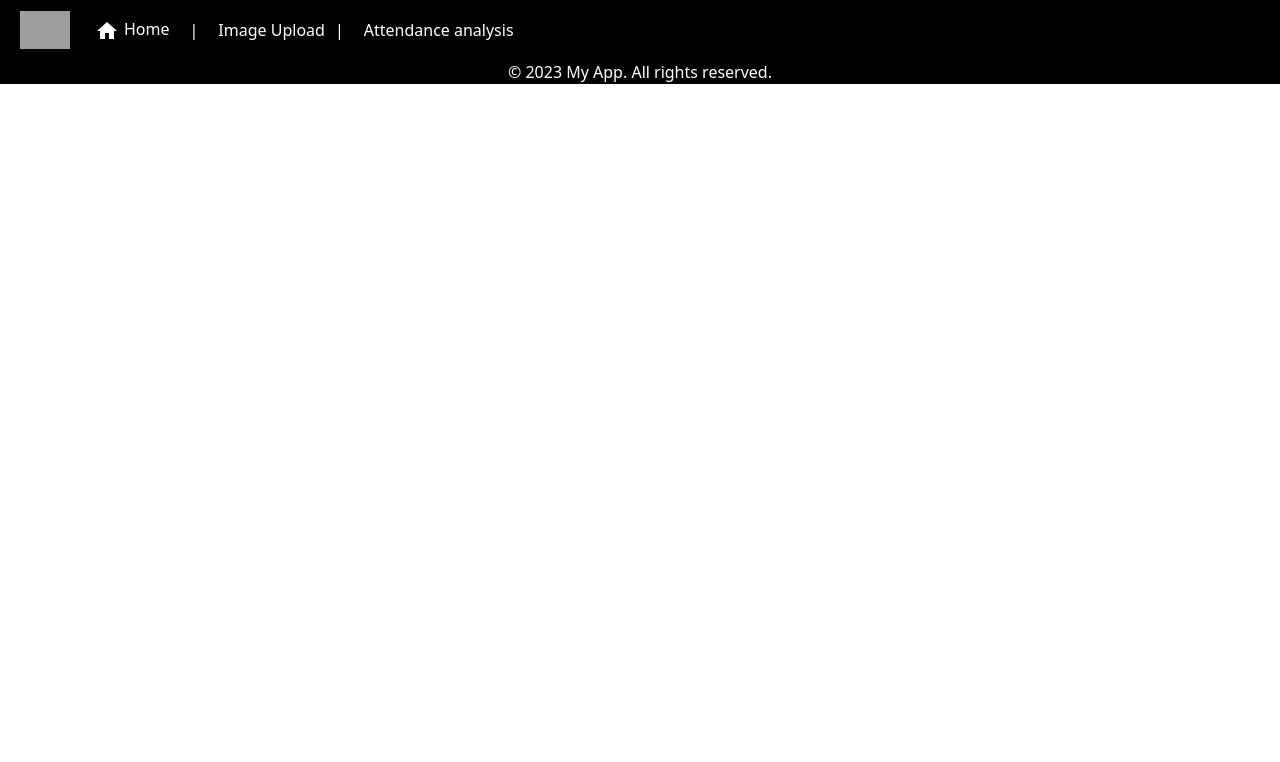
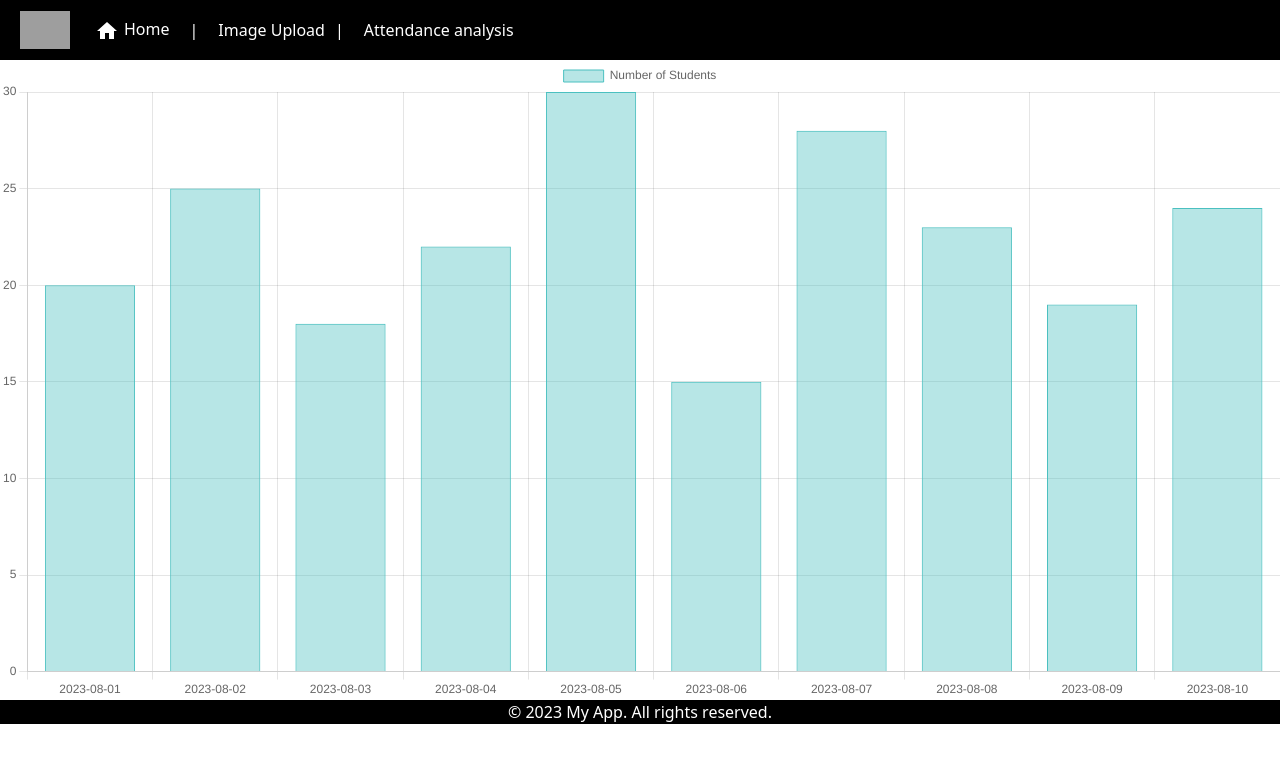
Before and after one commit to venkateshyeturi904/smart_attendance_frontend, a React (Create React App) app: page /bar in a window 1280 px wide. Shown: the top 762 px of the page. Built offline with nearby package versions, Linux system fonts and the light colour scheme; grey boxes are pictures that could not be loaded.

Commit message:
added barGraph component

```diff
--- a/package.json
+++ b/package.json
@@ -12,7 +12,9 @@
     "@testing-library/user-event": "^13.5.0",
     "axios": "^1.4.0",
     "bootstrap": "^5.3.1",
+    "chart.js": "^4.3.3",
     "react": "^18.2.0",
+    "react-chartjs-2": "^5.2.0",
     "react-dom": "^18.2.0",
     "react-router-dom": "^6.14.2",
     "react-scripts": "5.0.1",
--- a/src/App.css
+++ b/src/App.css
@@ -7,11 +7,11 @@
   pointer-events: none;
 }
 
-@media (prefers-reduced-motion: no-preference) {
+/* @media (prefers-reduced-motion: no-preference) {
   .App-logo {
     animation: App-logo-spin infinite 20s linear;
   }
-}
+} */
 
 .App-header {
   background-color: #282c34;
--- a/src/App.js
+++ b/src/App.js
@@ -6,7 +6,20 @@ import Analysis from './components/Analysis';
 import Home from './components/Home';
 import StudentTable from './components/StudentTable';
 import { useState } from 'react';
+import BarGraph from './components/Bargraph';
 function App() {
+  const courseData = [
+    { date: '2023-08-01', studentCount: 20 },
+    { date: '2023-08-02', studentCount: 25 },
+    { date: '2023-08-03', studentCount: 18 },
+    { date: '2023-08-04', studentCount: 22 },
+    { date: '2023-08-05', studentCount: 30 },
+    { date: '2023-08-06', studentCount: 15 },
+    { date: '2023-08-07', studentCount: 28 },
+    { date: '2023-08-08', studentCount: 23 },
+    { date: '2023-08-09', studentCount: 19 },
+    { date: '2023-08-10', studentCount: 24 },
+  ];
   return (
       <Router>
       <div className='app'>
@@ -15,6 +28,11 @@ function App() {
           <Route path='/Attendance_analysis' element={(
             <div>
               <Analysis/>
+            </div>
+          )}/>
+          <Route path='/bar' element={(
+            <div>
+              <BarGraph data={courseData}/>
             </div>
           )}/>
           <Route path='/image_upload'element={(
--- a/src/components/Analysis.js
+++ b/src/components/Analysis.js
@@ -1,9 +1,35 @@
 import React from 'react'
 import { useState } from 'react';
+import './analysis.css';
+import BarGraph from './Bargraph';
 function Analysis() {
   const [classId, setClassId] = useState("");
   const [date, setDate] = useState("");
   const [rollNumber, setRollNumber] = useState("");
+  const [courseAttendance,setCourseAttendance]=useState([]);
+  const courseData = [
+    { date: '2023-08-01', studentCount: 20 },
+    { date: '2023-08-02', studentCount: 25 },
+    { date: '2023-08-03', studentCount: 18 },
+    { date: '2023-08-04', studentCount: 22 },
+    { date: '2023-08-05', studentCount: 30 },
+    { date: '2023-08-06', studentCount: 15 },
+    { date: '2023-08-07', studentCount: 28 },
+    { date: '2023-08-08', studentCount: 23 },
+    { date: '2023-08-09', studentCount: 19 },
+    { date: '2023-08-10', studentCount: 24 },
+    { date: '2023-08-01', studentCount: 20 },
+    { date: '2023-08-02', studentCount: 25 },
+    { date: '2023-08-03', studentCount: 18 },
+    { date: '2023-08-04', studentCount: 22 },
+    { date: '2023-08-05', studentCount: 30 },
+    { date: '2023-08-06', studentCount: 15 },
+    { date: '2023-08-07', studentCount: 28 },
+    { date: '2023-08-08', studentCount: 23 },
+    { date: '2023-08-09', studentCount: 19 },
+    { date: '2023-08-10', studentCount: 24 },
+  ];
+
   const handleClassIdChange = (e) => {
     console.log("value", e);
     setClassId(e.target.value);
@@ -19,29 +45,33 @@ function Analysis() {
 
   const handleSubmit=(e)=>{
       e.preventDefault();
+      setCourseAttendance(courseData);
   }
 
   return (
-    <div className='analysis'>
-      <div className="outer-container" >
-        <div className="box">
-          <form onSubmit={handleSubmit}>
-              <h5>Enter Your Class Id</h5>
+      <div className="container" >
+        <div className="analysis-box">
+              <h5>Class Id :</h5>
               <input
                 type="text"
                 placeholder="Class ID"
                 value={classId}
                 onChange={handleClassIdChange}
               />
-              <h5>Enter Date</h5>
+              <h5>Date :</h5>
               <input type="date" value={date} onChange={handleDateChange} />
-              <h5>Enter Student ID</h5>
+              <h5>Student ID :</h5>
               <input type="text" placeholder="Student ID" value={rollNumber} onChange={handleStudentIdChange} />
-              <button type="submit" class="upload_button">Submit</button>
-          </form>
+              <button type="submit" class="submit_button" onClick={handleSubmit}>Submit</button>
         </div>
+          {
+            courseAttendance.length>0?(
+            // <div className='box'>
+              <BarGraph data={courseAttendance}/>
+            // </div>
+            ):<></>
+          }
       </div>
-    </div>
   )
 }
 
--- /dev/null
+++ b/src/components/Bargraph.js
@@ -0,0 +1,49 @@
+import React from 'react';
+import { Bar } from 'react-chartjs-2';
+import {
+    Chart as ChartJs,
+    BarElement,
+    CategoryScale,
+    LinearScale,
+    Tooltip,
+    Legend
+ } from 'chart.js';
+ChartJs.register(
+    BarElement,
+    CategoryScale,
+    LinearScale,
+    Tooltip,
+    Legend
+);
+
+const BarGraph = ({ data }) => {
+  const dates = data.map(entry => entry.date);
+  const studentCounts = data.map(entry => entry.studentCount);
+
+  const chartData = {
+    labels: dates,
+    datasets: [
+      {
+        label: 'Number of Students',
+        backgroundColor: 'rgba(75,192,192,0.4)',
+        borderColor: 'rgba(75,192,192,1)',
+        borderWidth: 1,
+        hoverBackgroundColor: 'rgba(75,192,192,0.6)',
+        hoverBorderColor: 'rgba(75,192,192,1)',
+        data: studentCounts,
+      },
+    ],
+  };
+
+  const options={
+
+  }
+
+  return (
+    <div>
+      <Bar data={chartData} options={options} />
+    </div>
+  );
+};
+
+export default BarGraph;
--- a/src/components/Home.js
+++ b/src/components/Home.js
@@ -4,6 +4,7 @@ import '../App.css'
 function Home() {
   return (
     <div className='Home'>
+        <div className='outer-container'>
         <div className='college'>
         <img
             className='Home-image'
@@ -16,6 +17,7 @@ function Home() {
         <div className='button'>
             <button type="submit" class="Home_upload_button" >Upload Image</button>
         </div>
+        </div>
     </div>
   )
 }
--- a/src/components/ImageUploadComponent.jsx
+++ b/src/components/ImageUploadComponent.jsx
@@ -13,12 +13,12 @@ const ImageUploadComponent=()=> {
 
   const Data = [
     {
-      studentId: 1,
+      studentId: '1',
       studentName: 'John Doe',
       status: 'Present',
     },
     {
-      studentId: 2,
+      studentId: '2',
       studentName: 'Jane Smith',
       status: 'Absent',
     },
--- a/src/components/StudentTable.jsx
+++ b/src/components/StudentTable.jsx
@@ -1,102 +1,7 @@
 import React, { useMemo } from 'react';
-import { useTable ,usePagination } from 'react-table';
+import { useTable } from 'react-table';
 import './table.css'
 
-// const StudentTable = ({ row }) => {
-//   const COLUMNS = [
-//     {
-//       Header: 'Student ID',
-//       accessor: 'studentId',
-//     },
-//     {
-//       Header: 'Student Name',
-//       accessor: 'studentName',
-//     },
-//     {
-//       Header: 'Status',
-//       accessor: 'status',
-//     },
-//   ];
-//   const columns=useMemo(()=>COLUMNS,[]);
-//   const data=useMemo(()=>row,[]);
-
-//   const {
-//     getTableProps,
-//     getTableBodyProps,
-//     headerGroups,
-//     prepareRow,
-//     page,
-//     state: { pageIndex, pageSize },
-//     gotoPage,
-//     previousPage,
-//     nextPage,
-//     canPreviousPage,
-//     canNextPage,
-//   } = useTable(
-//     {
-//       columns,
-//       data,
-//       initialState: { pageIndex: 0, pageSize: 10 },
-//     },
-//     usePagination
-//   );
-
-//   return (
-//     <div>
-//       <table {...getTableProps()} className="student-table">
-//         <thead>
-//           {headerGroups.map(headerGroup => (
-//             <tr {...headerGroup.getHeaderGroupProps()}>
-//               {headerGroup.headers.map(column => (
-//                 <th {...column.getHeaderProps()}>{column.render('Header')}</th>
-//               ))}
-//             </tr>
-//           ))}
-//         </thead>
-//         <tbody {...getTableBodyProps()}>
-//           {page.map(row => {
-//             prepareRow(row);
-//             return (
-//               <tr {...row.getRowProps()}>
-//                 {row.cells.map(cell => {
-//                   return <td {...cell.getCellProps()}>{cell.render('Cell')}</td>;
-//                 })}
-//               </tr>
-//             );
-//           })}
-//         </tbody>
-//       </table>
-//       <div className="pagination">
-//         <button onClick={() => previousPage()} disabled={!canPreviousPage}>
-//           Previous
-//         </button>
-//         <span>
-//           Page{' '}
-//           <strong>
-//             {pageIndex + 1} of {Math.ceil(data.length / pageSize)}
-//           </strong>{' '}
-//         </span>
-//         <button onClick={() => nextPage()} disabled={!canNextPage}>
-//           Next
-//         </button>
-//         <span>
-//           | Go to page:{' '}
-//           <input
-//             type="number"
-//             defaultValue={pageIndex + 1}
-//             onChange={e => {
-//               const page = e.target.value ? Number(e.target.value) - 1 : 0;
-//               gotoPage(page);
-//             }}
-//             style={{ width: '30px' }}
-//           />
-//         </span>
-//       </div>
-//     </div>
-//   );
-// };
-
-// export default StudentTable;
 const StudentTable = ({ row }) => {
   const COLUMNS = [
     {
@@ -107,12 +12,12 @@ const StudentTable = ({ row }) => {
       Header: 'Student Name',
       accessor: 'studentName',
     },
-    {
-      Header: 'Status',
-      accessor: 'status',
-    },
   ];
   const columns=useMemo(()=>COLUMNS,[]);
+//   const presentdata=[];
+//   row.forEach(element => {
+//     if(element.status=='Present')presentdata.push(element);
+//   });
   const data=useMemo(()=>row,[]);
 
   const {
--- /dev/null
+++ b/src/components/analysis.css
@@ -0,0 +1,43 @@
+  .container {
+    background-color: white;
+    height: 100vh;
+    display: flex;
+    flex-direction: column;
+  }
+
+  .analysis-box {
+    object-fit: contain;
+    display: flex;
+    border-radius: 5px;
+    border: 1px solid lightgray;
+    margin-left:1px;
+    align-items: center;
+  }
+
+  .analysis-box h5 {
+    margin-left: 5px;
+  }
+
+  .analysis-box input {
+    padding: 8px;
+    margin-bottom: 10px;
+    border: 1px solid #ccc;
+    margin-left:10px;
+    margin-right: 10px;
+    border-radius: 3px;
+  }
+
+  .submit_button {
+    background: #f0c14b;
+    border-radius: 2px;
+    width: 100px;
+    height: 30px;
+    border: 1px solid;
+    margin-left:10px;
+    margin-right: 10px;
+    border-color: #a88734 #9c7e31 #846a29;
+  }
+
+  .submit_button:hover {
+    background-color: #b38900;
+  }
```
Also changed, not shown: 1 other file (tests, documents, lock files or other folders).
